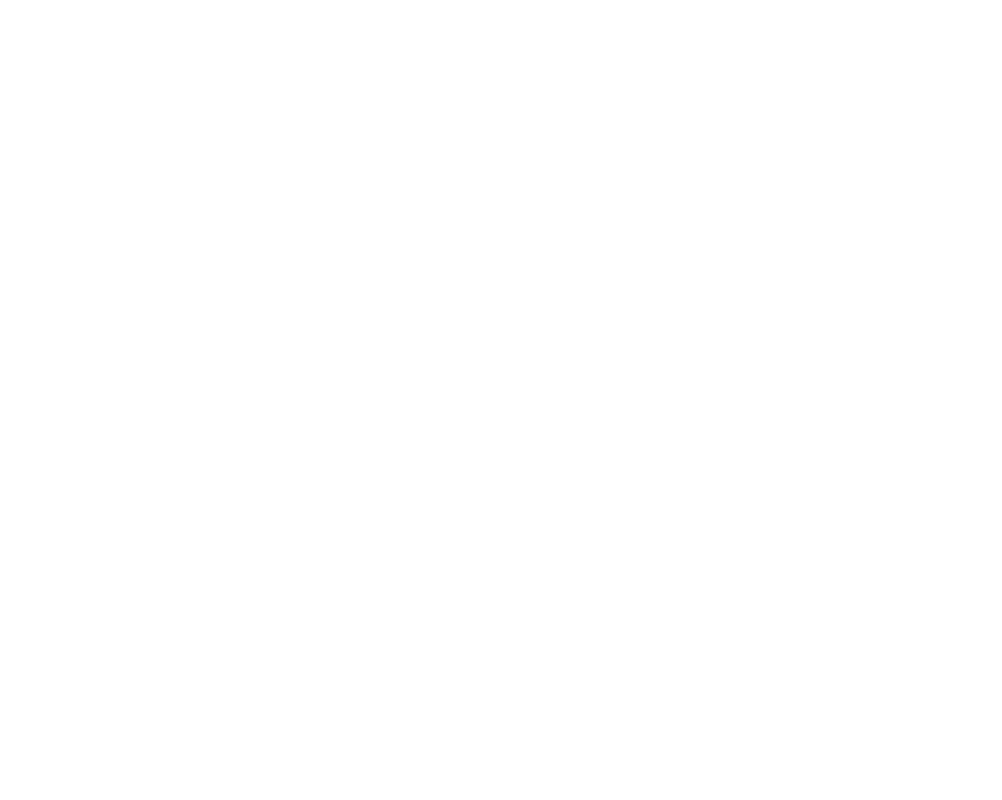
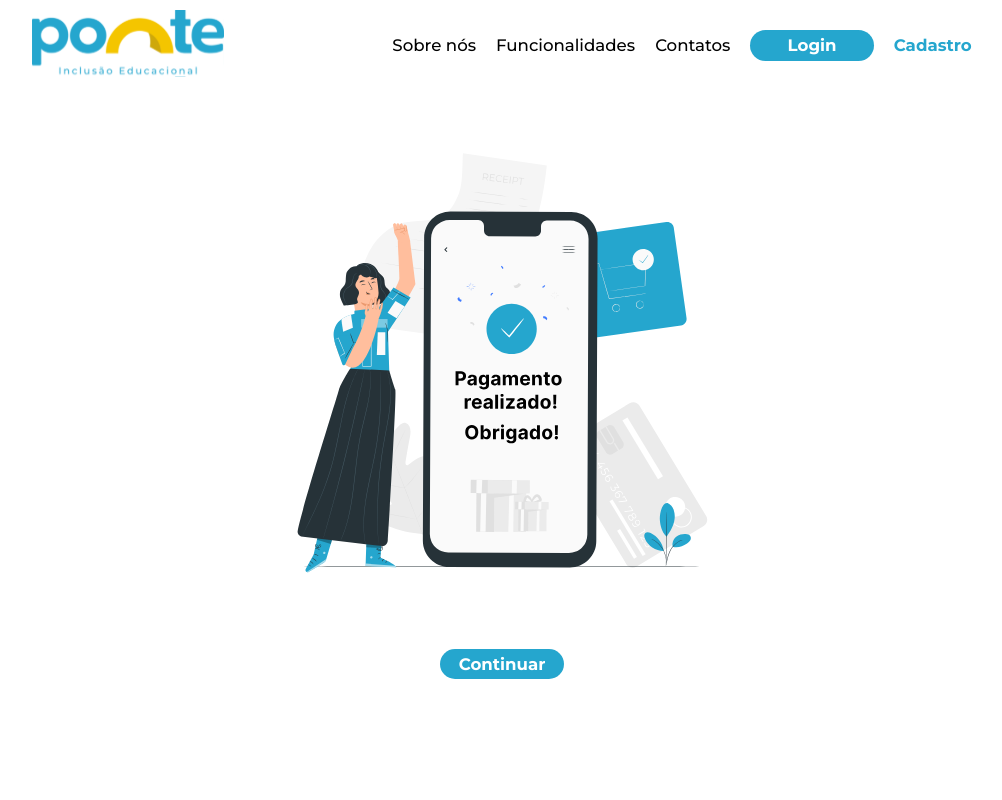
Before and after one commit to Melobreno/Ponte-InclusaoEdu, a React (Vite) app in the folder Ponte/: page /pgtoConfirmado in a window 1280 px wide. Before the commit this address had no page. Shown: the top 800 px of the page, without its empty margins (138-1140 px from the left). Built offline with nearby package versions, Linux system fonts and the light colour scheme.

Commit message:
feat: adição da tela de confirmação pagamento

```diff
--- /dev/null
+++ b/Ponte/src/Pages/ConfirmarCompra/PagamentoRealziado/index.jsx
@@ -0,0 +1,30 @@
+import Btn from "../../../Components/atoms/Button";
+import { Section } from "./style";
+import img from "../../../Assets/pgtoFeito.svg";
+import NavBar from "../../../Components/organisms/NavBar";
+import Footer from "../../../Components/molecules/Footer/Footer";
+
+import { Link } from "react-router-dom";
+
+function PgtoConfirmado() {
+  const enviar = "Continuar";
+  return (
+    <>
+      <NavBar />
+
+      <Section>
+        <div className="pgto">
+          <img src={img} alt="" />
+          <div className="botao">
+            <Link to={"/login"} />
+            <Btn type="submit" txt={enviar} />
+            <Link />
+          </div>
+        </div>
+      </Section>
+      <Footer />
+    </>
+  );
+}
+
+export default PgtoConfirmado;
--- /dev/null
+++ b/Ponte/src/Pages/ConfirmarCompra/PagamentoRealziado/style.jsx
@@ -0,0 +1,102 @@
+// import styled from "styled-components";
+
+// export const Section = styled.div`
+//   .pgto {
+//     padding: 3rem;
+//     display: flex;
+//     flex-direction: column;
+//     align-items: center;
+//   }
+
+//   img {
+//     width: 36rem;
+//     height: 36rem;
+//   }
+//   .botao {
+//     padding: 5rem;
+//   }
+// `;
+
+import styled from "styled-components";
+
+export const Section = styled.div`
+  .pgto {
+    padding: 3rem;
+    display: flex;
+    flex-direction: column;
+    align-items: center;
+  }
+
+  img {
+    width: 36rem;
+    height: 36rem;
+  }
+
+  .botao {
+    padding: 5rem;
+  }
+
+  @media (min-width: 1440px) {
+    .pgto {
+      padding: 4rem;
+    }
+
+    img {
+      width: 40rem;
+      height: 40rem;
+    }
+
+    .botao {
+      padding: 4rem;
+    }
+  }
+
+  /* Estilos para telas entre 1024px e 1440px */
+  @media (max-width: 1440px) and (min-width: 1024px) {
+    .pgto {
+      padding: 2.5rem;
+      flex-direction: column;
+    }
+
+    img {
+      width: 30rem;
+      height: 30rem;
+    }
+
+    .botao {
+      padding: 3rem;
+    }
+  }
+
+  /* Estilos para telas menores que 1024px */
+  @media (max-width: 1024px) {
+    .pgto {
+      padding: 2rem;
+    }
+
+    img {
+      width: 25rem;
+      height: 25rem;
+    }
+
+    .botao {
+      padding: 2.5rem;
+    }
+  }
+
+  /* Estilos para telas menores que 425px */
+  @media (max-width: 425px) {
+    .pgto {
+      padding: 1rem;
+    }
+
+    img {
+      width: 18rem;
+      height: 18rem;
+    }
+
+    .botao {
+      padding: 1.5rem;
+    }
+  }
+`;
--- a/Ponte/src/Routes/AppRoutes.jsx
+++ b/Ponte/src/Routes/AppRoutes.jsx
@@ -17,6 +17,7 @@ import AtividadeResp from "../Pages/Atividade/AtividadeResp";
 import Mapeamento from "../Pages/Mapeamento/index";
 import CadastroRes from "../Pages/Cadastro/CadastroResumido";
 import PrivateRoute from "./privateRoutes";
+import PgtoConfirmado from "../Pages/ConfirmarCompra/PagamentoRealziado/index";
 
 function AppRoutes() {
   return (
@@ -34,6 +35,7 @@ function AppRoutes() {
         <Route path="/Assinaturas" element={<Assinatura />}></Route>
         <Route path="/Pagamento" element={<ConfirmarCompra />}></Route>
         <Route path="/Feed" element={<Feed />}></Route>
+        <Route path="/pgtoConfirmado" element={<PgtoConfirmado />}></Route>
 
         <Route
           path="/chat"
```
Also changed, not shown: Ponte/src/Assets/pgtoFeito.svg (added).
